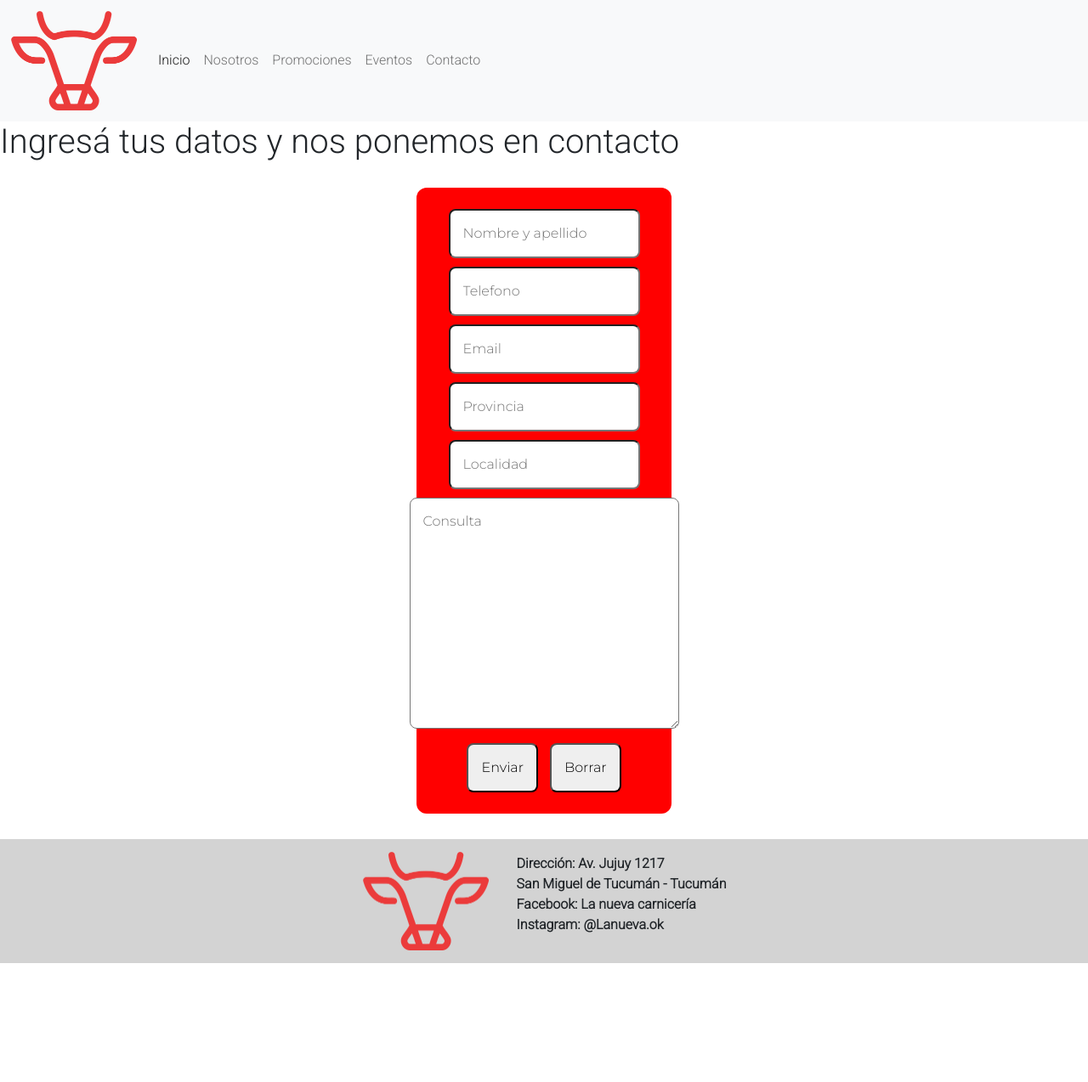
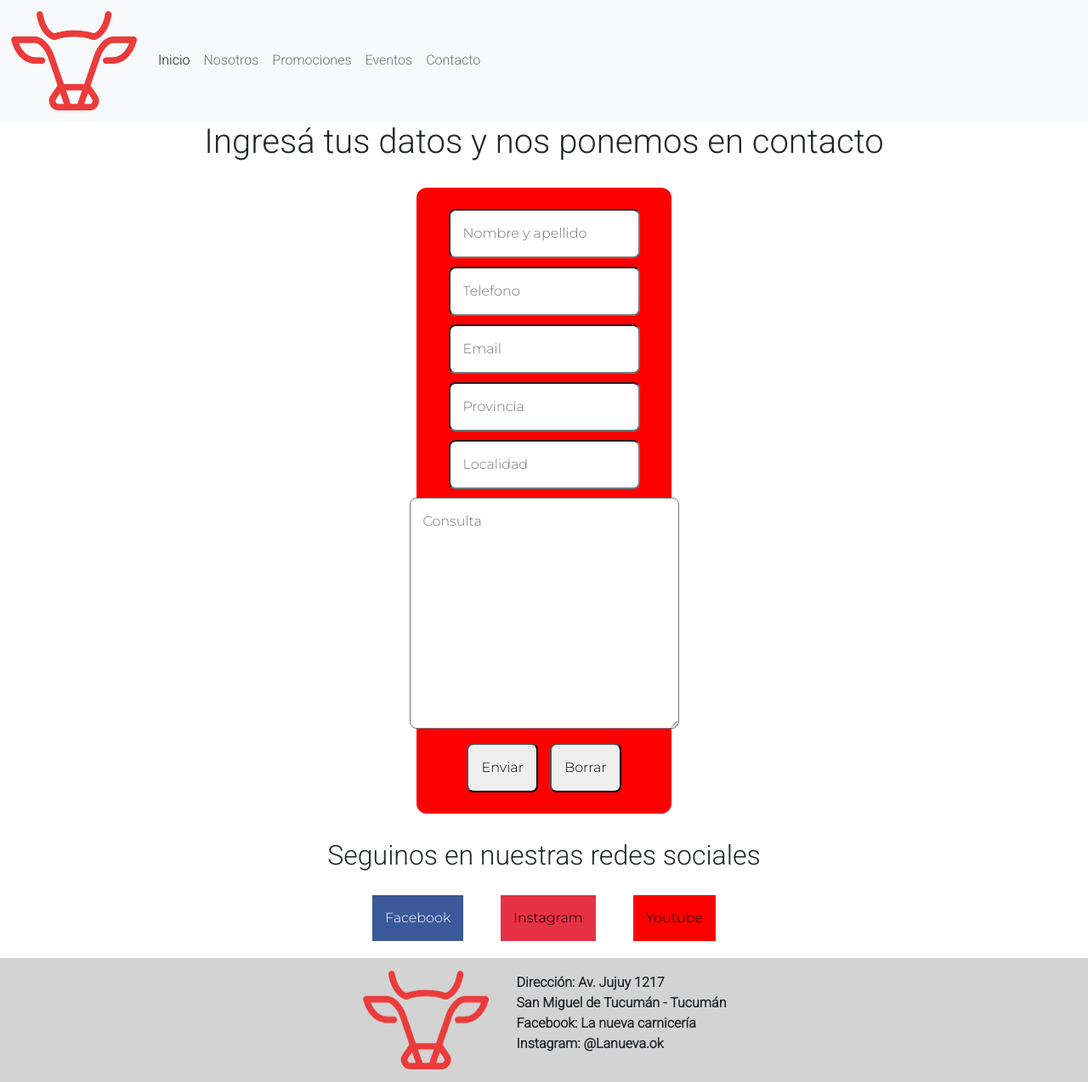
Before and after one commit to angel-modsg/PreEntrega-Olivares, a website: page paginas/contacto.html in a window 1280 px wide. Shown: the whole page at 85% size. Before the commit the page ends 1134 px from the top, so only its background shows below. Drawn offline with nearby package versions, Linux system fonts and the light colour scheme.

Commit message:
se crea un map-get en la seccion de contacto

```diff
--- a/paginas/contacto.html
+++ b/paginas/contacto.html
@@ -9,7 +9,7 @@
      <link rel="preconnect" href="https://fonts.googleapis.com">
     <link rel="preconnect" href="https://fonts.gstatic.com" crossorigin>
     <link href="https://fonts.googleapis.com/css2?family=Montserrat:wght@300&display=swap" rel="stylesheet">
-    <title>Olivares</title>
+    <title>Contacto - La Nueva Carnicería </title>
     </head>
     <body>
 
@@ -67,6 +67,14 @@
                     </form>
                 </div>
             </div>
+            <div class="seguinos">
+              <h2>Seguinos en nuestras redes sociales</h2>
+                <div class="button__contenedor">
+                  <button class="btn__facebook">Facebook</button>
+                  <button class="btn__instagram">Instagram</button>
+                  <button class="btn__youtube">Youtube</button>
+                </div>
+            </div>
          </form>
         </main>
 
--- a/scss/app.scss
+++ b/scss/app.scss
@@ -13,3 +13,8 @@
 @import "./pages/eventos.scss";
 @import "./pages/contacto.scss";
 @import "./pages/promociones.scss";
+
+
+h1 {
+    border: 4px;
+}
--- a/scss/general/colors.scss
+++ b/scss/general/colors.scss
@@ -1,2 +1,9 @@
 $primary-color: black;
 $secundary-color:red;
+
+$paleta: (
+    facebook: #3b5998,
+    instagram: #e63244,
+    youtube: red,
+
+);
--- a/scss/pages/contacto.scss
+++ b/scss/pages/contacto.scss
@@ -1,5 +1,7 @@
+
+main {
     .formulario {
-    background-color: red;
+        background-color: $secundary-color;
         border-radius: 12px;
         padding: 20px;
         display: flex;
@@ -8,6 +10,11 @@
         align-items: center;
         text-align: center;
 
+    }
+    h1 {
+        display: flex;
+        align-items: center;
+        justify-content: center;
     }
     .formulario-datos input {
         margin: 5px;
@@ -25,3 +32,29 @@
         padding: 15px;
         border-radius: 8px;
     }
+    .seguinos {
+        display: flex;
+        flex-direction: column;
+        align-items: center;
+        justify-content: center;
+
+    }
+    button {
+        margin: 20px;
+        padding: 15px;
+    }
+   .btn__facebook {
+    color: white;
+    border: none;
+    background-color: map-get($paleta, facebook);
+   }
+   .btn__instagram {
+    border:none;
+    background-color: map-get($paleta, instagram);
+   }
+   .btn__youtube {
+    border: none;
+    background-color: map-get($paleta, youtube);
+   }
+
+}
--- a/scss/pages/promociones.scss
+++ b/scss/pages/promociones.scss
@@ -1,3 +1,3 @@
 .btn-custom {
-    background-color: red;
+    background-color: $secundary-color;
 }
```
Also changed, not shown: index.html (+2 -1 lines), paginas/eventos.html (+1 -1 lines), paginas/nosotros.html (+1 -1 lines), paginas/promociones.html (+1 -1 lines), css/main.css. Lines whose indentation alone changed are shown as unchanged.
